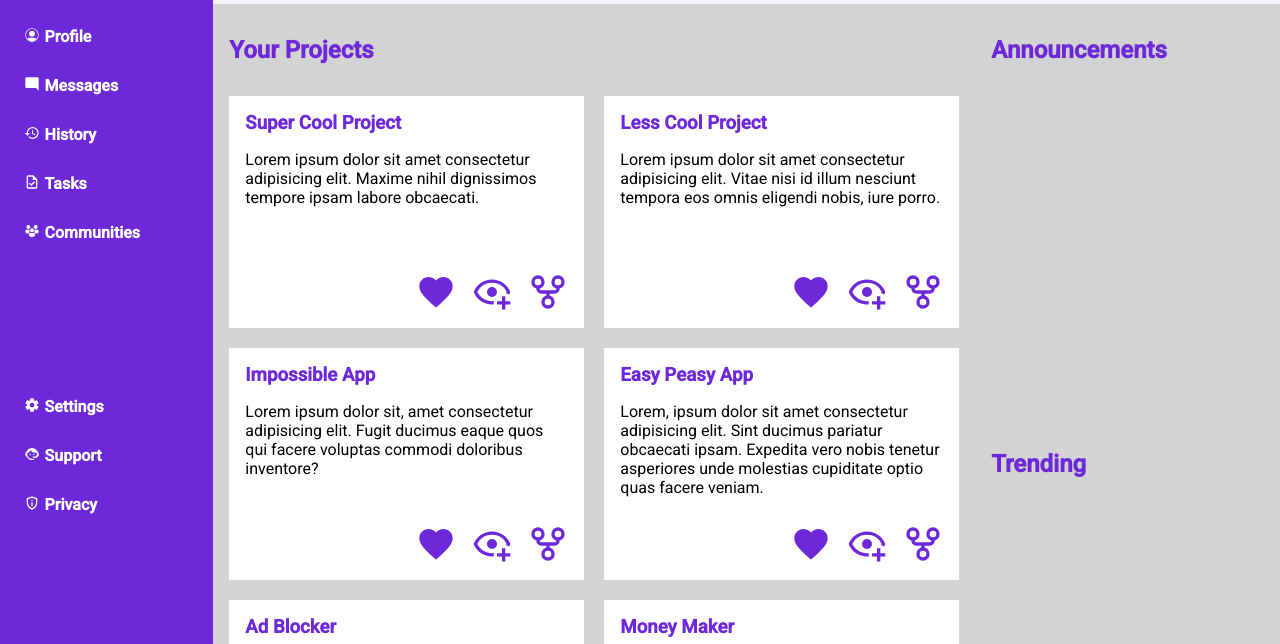
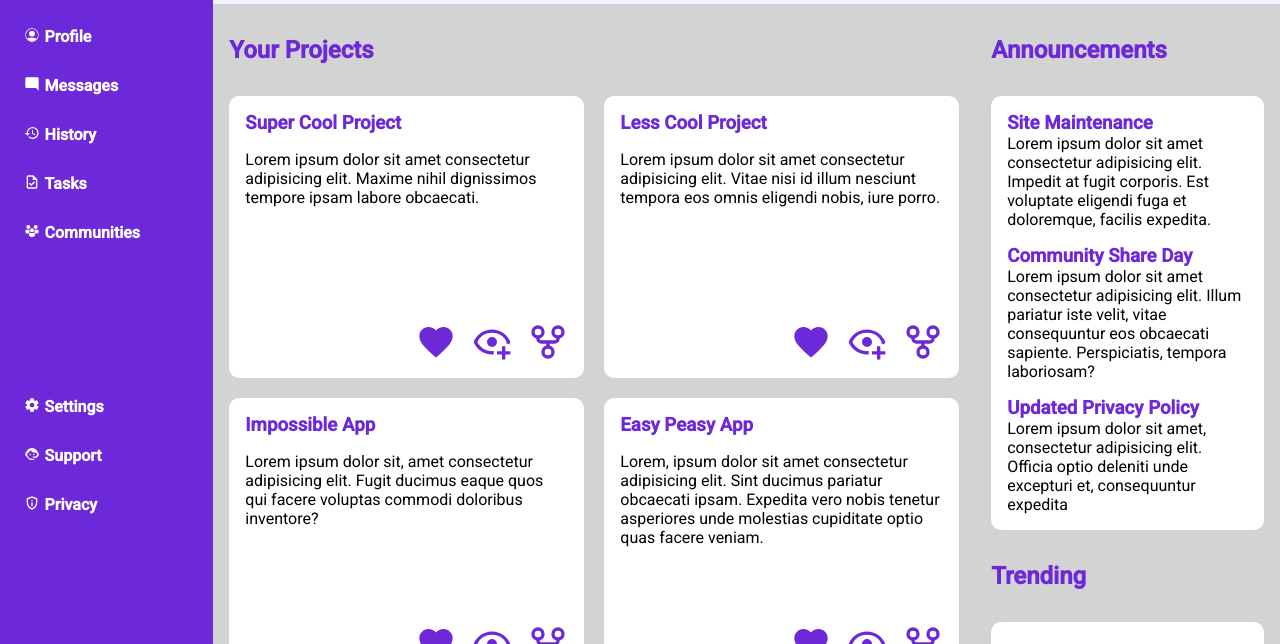
Before and after one commit to joelstoppa/admin-dashboard, a plain HTML site: page index.html in a window 1280 px wide. Shown: the part 156-800 px from the top of the page. Drawn offline with Linux system fonts and the light colour scheme.

Commit message:
Add content and styling to announcements card

```diff
--- a/index.html
+++ b/index.html
@@ -131,7 +131,20 @@
                 </div>
                 <div id="main-content-right">
                     <h2>Announcements</h2>
-                    <div id="announcements-card"></div>
+                    <div id="announcements-card">
+                        <div>
+                            <h3>Site Maintenance</h3>
+                            <span>Lorem ipsum dolor sit amet consectetur adipisicing elit. Impedit at fugit corporis. Est voluptate eligendi fuga et doloremque, facilis expedita.</span>
+                        </div>
+                        <div>
+                            <h3>Community Share Day</h3>
+                            <span>Lorem ipsum dolor sit amet consectetur adipisicing elit. Illum pariatur iste velit, vitae consequuntur eos obcaecati sapiente. Perspiciatis, tempora laboriosam?</span>
+                        </div>
+                        <div>
+                            <h3>Updated Privacy Policy</h3>
+                            <span>Lorem ipsum dolor sit amet, consectetur adipisicing elit. Officia optio deleniti unde excepturi et, consequuntur expedita </span>
+                        </div>
+                    </div>
                     <h2>Trending</h2>
                     <div id="trending-card"></div>
                 </div>
--- a/styles.css
+++ b/styles.css
@@ -179,10 +179,11 @@ button:hover {
 
 .card {
     background-color: white;
-    height: 200px;
+    height: 250px;
     padding: 1rem;
     display: grid;
     grid-template-rows: 1fr 1fr;
+    border-radius: 10px;
 }
 
 .card-text-title {
@@ -206,3 +207,12 @@ button:hover {
     padding: 2rem 1rem 1rem 1rem;
     gap: 2rem;
 }
+
+#announcements-card,
+#trending-card {
+    background-color: white;
+    display: grid;
+    padding: 1rem;
+    gap: 1rem;
+    border-radius: 10px;
+}
```
